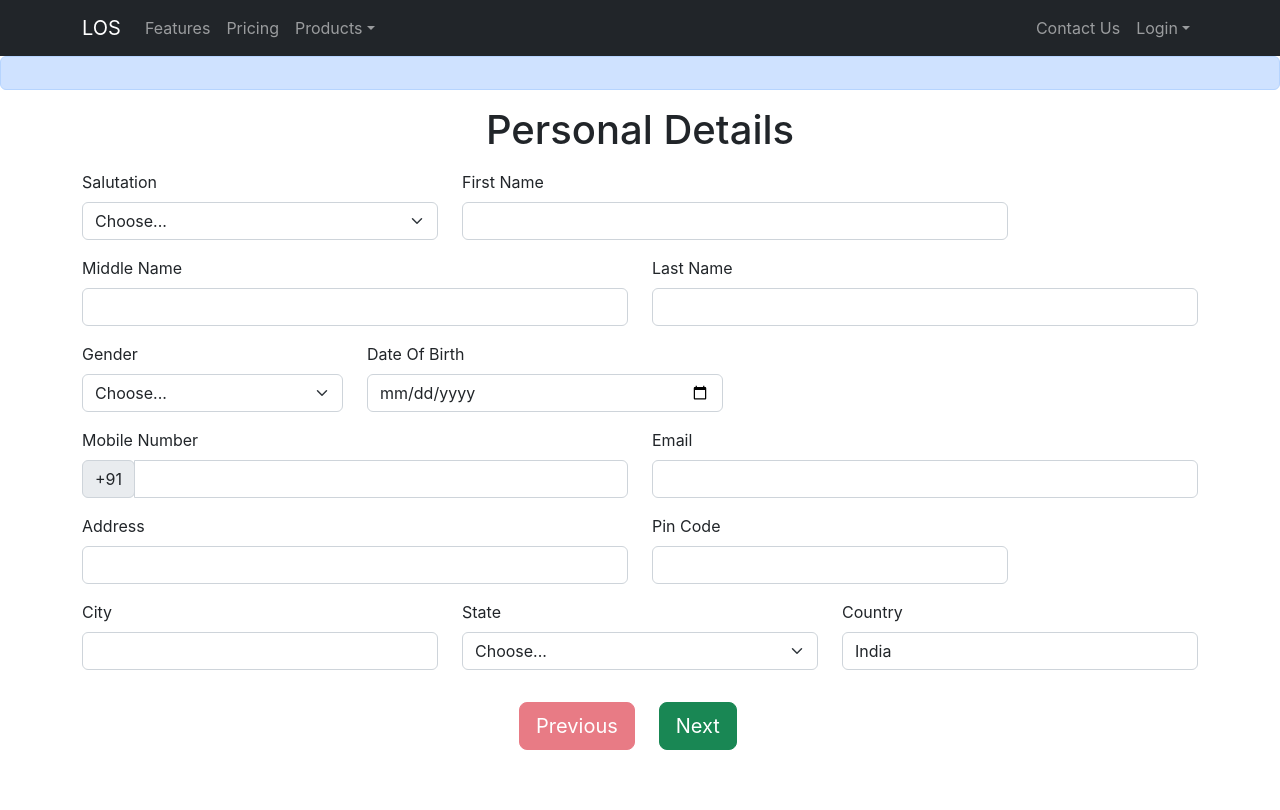
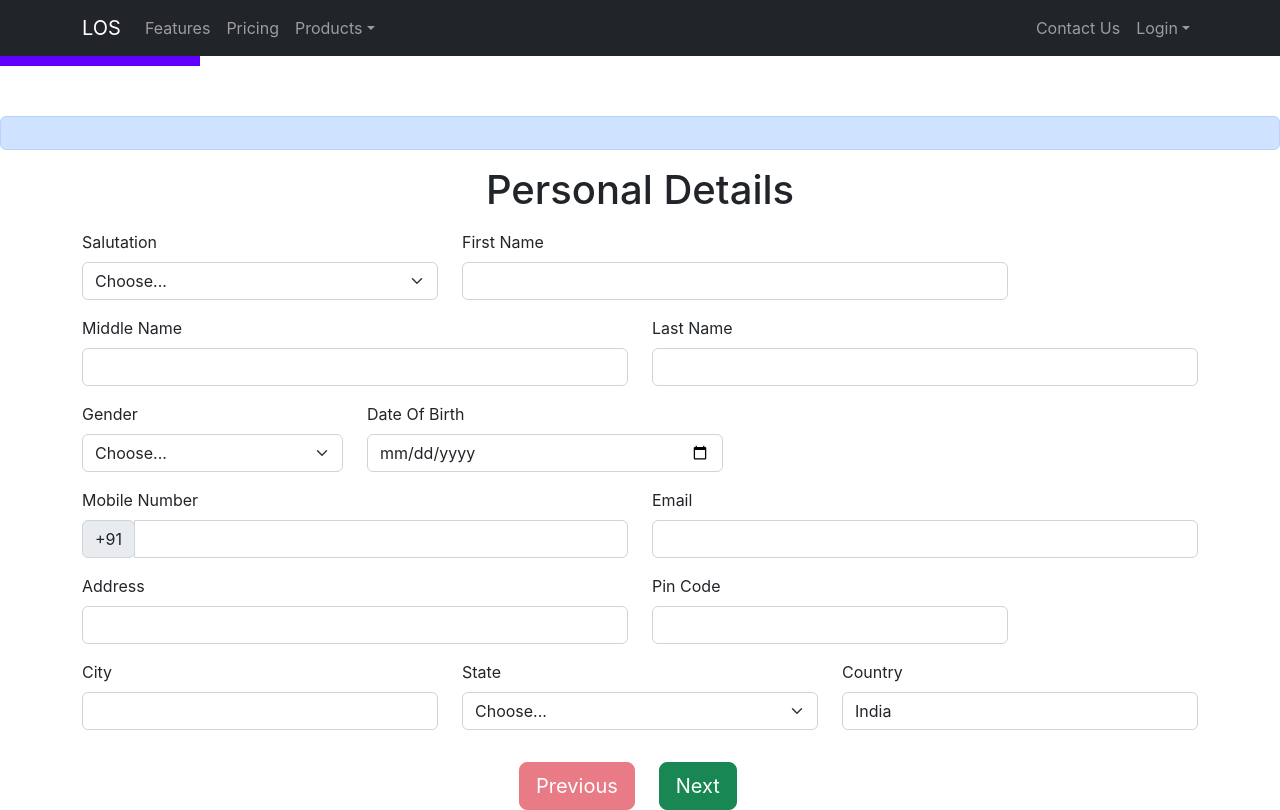
Before and after one commit to aryan-michael/los-final, a React (Create React App) app in the folder lord-save-me/: page /loan/business in a window 1280 px wide. Built offline with nearby package versions, Linux system fonts and the light colour scheme.

Commit message:
both objects passing along with validation

```diff
--- /dev/null
+++ b/lord-save-me/src/pages/Register/Forms.css
@@ -0,0 +1,13 @@
+/* PROGRESS BAR */
+.progressbar {
+    width: 400px;
+    height: 10px;
+    background-color: white;
+    margin-bottom: 50px;
+}
+
+.progressbar div {
+    width: 33.3%;
+    height: 100%;
+    background-color: rgb(98, 0, 255);
+}
--- a/lord-save-me/src/pages/Register/Forms.jsx
+++ b/lord-save-me/src/pages/Register/Forms.jsx
@@ -3,6 +3,7 @@ import PersonalDetails from "./PersonalDetails";
 import LoanDetails from "./LoanDetails";
 import { useNavigate } from 'react-router-dom';
 import { Alert, Button } from "react-bootstrap";
+import './Forms.css';
 
 function validatePinCode(value) {
     let status = true
@@ -156,54 +157,56 @@ function Forms({ loan_type, country }) {
             setError('')
         }
 
-        // if (name === "pin" && (value.length > 6 || isNaN(value))) {
-        //     console.log("invalid")
-        //     return;
-        // }
-        // else if (name === "firstname") {
-        //     value = value.toUpperCase();
-        // }
         let x = { ...loanDetails };
         x[targetName] = valid.value;
         setLoanDetails(x);
     };
 
     const Navigate = useNavigate();
-    const [validated, setValidated] = useState(false);
 
-    const handleSubmit = (e) => {
+    const handleSubmit = (step, e) => {
         console.log("button working!")
         e.preventDefault();
 
+        let isFormEmpty = false;
+
+        if (step === "Next")
             for (let x in personalDetails) {
                 if (personalDetails[x] === '') {
-                console.log("hello");
+                    console.log("pd data showing", x, personalDetails[x]);
+                    isFormEmpty = true;
                     break
                     //return false;
                 }
                 else {
-                return true;
+                    // return true;
                 }
             }
 
+        if (step === "Submit")
             for (let x in loanDetails) {
                 if (loanDetails[x] === '') {
-                console.log("hi");
+                    console.log("ld data showing", x, loanDetails[x]);
+                    isFormEmpty = true;
                     break
                     //return false;
                 }
                 else {
-                return true;
+                    // return true;
                 }
             }
 
-        if (page === FormTitles.length - 1) {
+
+        if (page === FormTitles.length - 1 && isFormEmpty === false) {
             //alert("An Email has been sent for verification");
             console.log(personalDetails);
             console.log(loanDetails);
             Navigate('/otp');
         } else {
+            if (!isFormEmpty) {
+                console.log('form is not empty')
                 setPage((currentPage) => currentPage + 1);
+            }
         }
 
     };
@@ -243,7 +246,7 @@ function Forms({ loan_type, country }) {
                         type="submit"
                         className="me-4 btn btn-success btn-lg"
                         //  disabled={!validated}
-                        onClick={handleSubmit}
+                        onClick={(e) => handleSubmit(page === FormTitles.length - 1 ? "Submit" : "Next", e)}
                     >
                         {page === FormTitles.length - 1 ? "Submit" : "Next"}
                     </Button>
```
Lines whose indentation alone changed are shown as unchanged.
